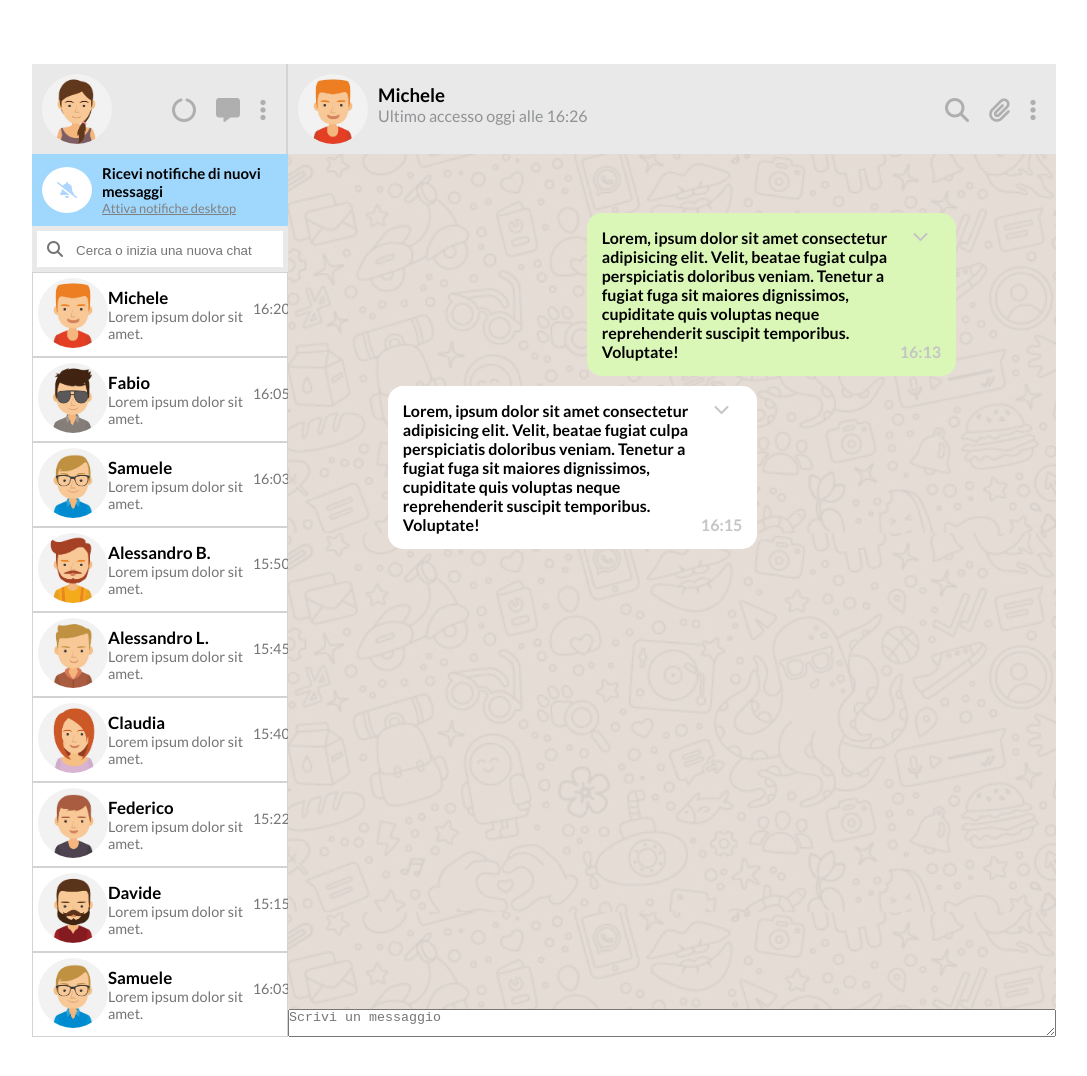
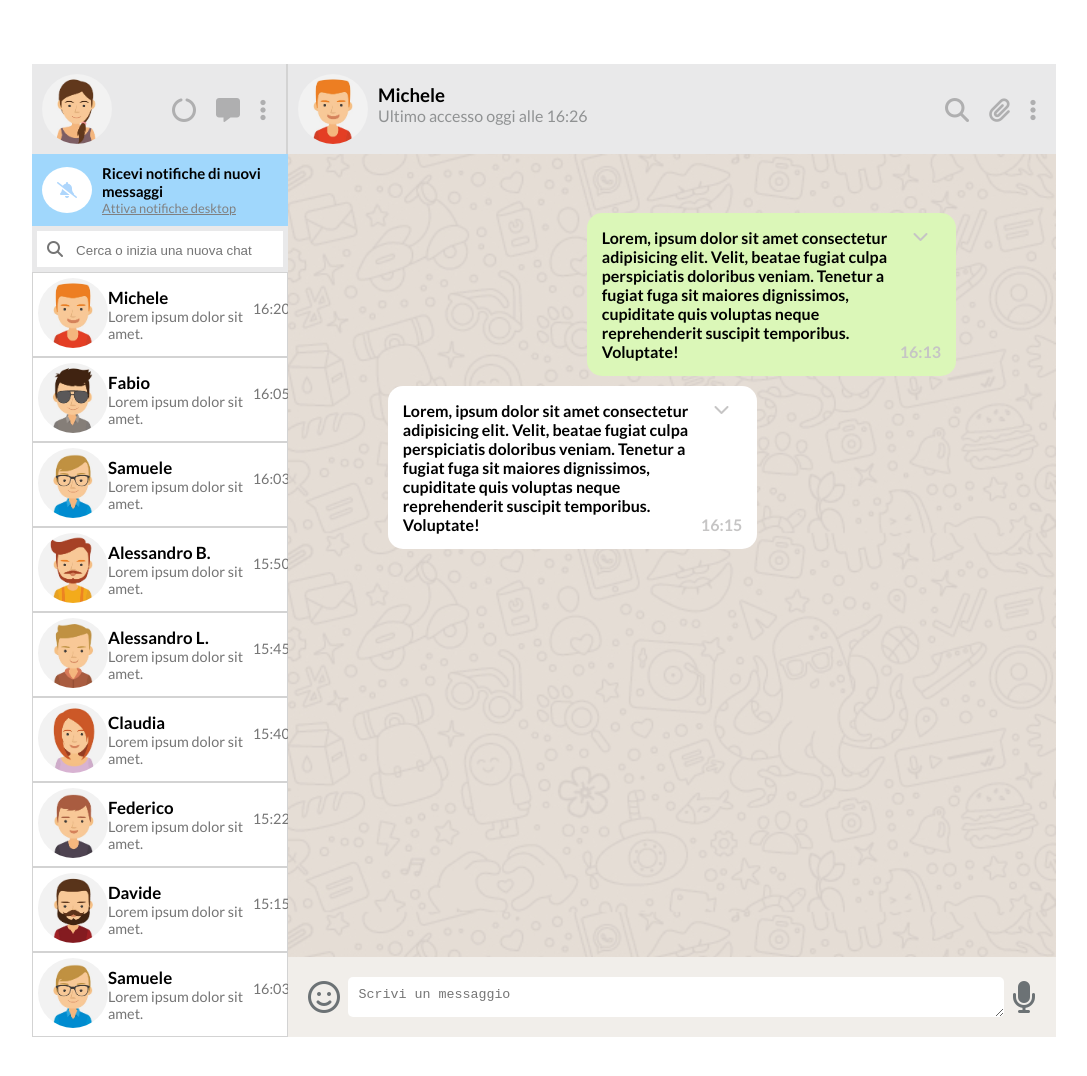
Before and after one commit to juri931/html-css-boolzapp, a plain HTML site: page index.html in a window 1280 px wide. Shown: the whole page, without its empty margins (96-1183 px from the left). Drawn offline with Linux system fonts and the light colour scheme.

Commit message:
[add] text enter area

```diff
--- a/css/style.css
+++ b/css/style.css
@@ -216,6 +216,28 @@ img{
   background-color: white;
 }
 
+/* TEXT ENTER */
+.text-enter{
+  display: flex;
+  justify-content: space-between;
+  align-items: center;
+  width: 100%;
+  padding: 20px;
+  background-color: rgb(241, 238, 234);
+}
+
+.text-enter i{
+  font-size: 2rem;
+  color: rgb(108, 114, 117);
+}
+
+textarea{
+  width: 90%;
+  border-style: none;
+  border-radius: 5px;
+  padding: 10px 0 0 10px;
+}
+
 /* MEDIA QUERY */
 
 /* TABLET */
--- a/index.html
+++ b/index.html
@@ -239,14 +239,21 @@
               <i class="fa-solid fa-chevron-down"></i>
               <span>16:15</span>
             </div>
-
           </span>
 
         </div>
 
       </div>
 
-      <textarea placeholder="Scrivi un messaggio"></textarea>
+      <div class="text-enter">
+
+        <i class="fa-regular fa-face-smile"></i>
+
+        <textarea placeholder="Scrivi un messaggio"></textarea>
+
+        <i class="fa-solid fa-microphone"></i>
+
+      </div>
 
     </div>
   </div>
```
